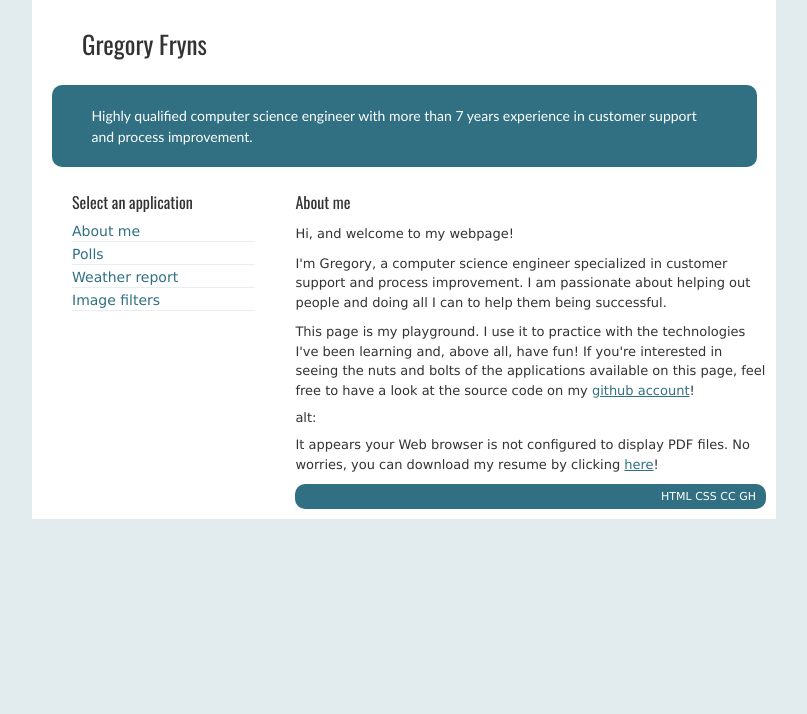
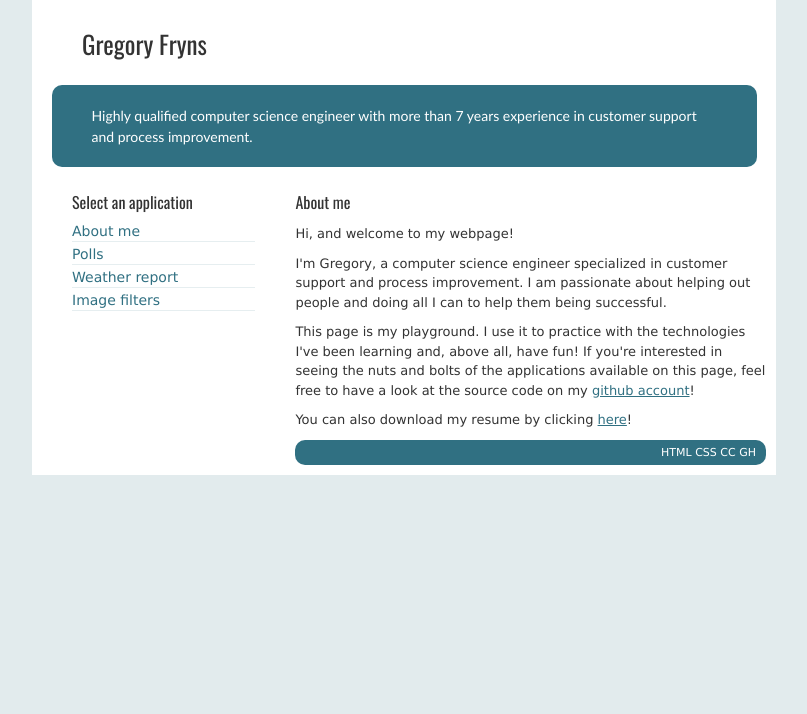
Before and after one commit to gregoryfryns/django_test, a Django app: page / in a window 1280 px wide. Shown: the top 714 px of the page, without its empty margins (236-1043 px from the left). Run offline with Django 3.2, Linux system fonts and the light colour scheme; some libraries are stand-ins or nearby versions.

Commit message:
minor changes

```diff
--- a/imageconv/models.py
+++ b/imageconv/models.py
@@ -76,7 +76,6 @@ def apply_filter(pickled_img, option, target_url):
     url = pickled_img['image_s3_dir'] + '/' + pickled_img['name'] + pickled_img['ext']
     image_file = BytesIO(urllib2.urlopen(url).read())
     im = Image.open(image_file)
-    # im = Image.open(pickled_img['local_path'])
 
     if option == 'BLUR':
         im = im.filter(ImageFilter.BLUR)
--- a/personal_website/settings.py
+++ b/personal_website/settings.py
@@ -65,7 +65,7 @@ DATABASES = {'default': dj_database_url.config()}
 # Honor the 'X-Forwarded-Proto' header for request.is_secure()
 SECURE_PROXY_SSL_HEADER = ('HTTP_X_FORWARDED_PROTO', 'https')
 
-# Django-RQ configuration
+# Django-RQ queues configuration
 RQ_QUEUES = {
     'default': {
         'URL': os.getenv('REDISTOGO_URL', 'redis://localhost:6379'),
@@ -87,7 +87,7 @@ RQ_QUEUES = {
 AWS_ACCESS_KEY = os.environ['AWS_ACCESS_KEY']
 AWS_SECRET_KEY = os.environ['AWS_SECRET_KEY']
 REGION_NAME = 'us-west-1'
-S3_BUCKET = os.environ['S3_BUCKET'] # Object created in this bucket will be deleted after 1 day
+S3_BUCKET = os.environ['S3_BUCKET'] # Bucket configured to delete objects after 1 day
 AWS_S3_BASE_URL = 'https://s3-us-west-1.amazonaws.com/gfryns-webpage/'
 
 # Static asset configuration
@@ -98,12 +98,14 @@ TEMPLATE_DIRS = [os.path.join(BASE_DIR, 'templates')]
 # Static files (CSS, JavaScript, Images)
 # https://docs.djangoproject.com/en/1.6/howto/static-files/
 STATICFILES_DIRS = [os.path.join(BASE_DIR, 'static')]
+STATIC_ROOT = 'staticfiles'
 STATIC_URL = '/static/'
 
 # Media file folders (for uploads)
 MEDIA_ROOT = os.path.join(BASE_DIR, 'tmp/media')
 MEDIA_URL = '/tmp/media/'
 
+# Maximum size for images uploaded in the image conversion app
 # 150 kB - 153600
 # 1MB - 1048576
 # 2.5MB - 2621440
--- a/templates/home.html
+++ b/templates/home.html
@@ -21,7 +21,7 @@
 		<p>I'm Gregory, a computer science engineer specialized in customer support and process improvement. I am passionate about helping out people and doing all I can to help them being successful.</p>
 		<p>This page is my playground. I use it to practice with the technologies I've been learning and, above all, have fun! If you're interested in seeing the nuts and bolts of the applications available on this page, feel free to have a look at the source code on my <a href="https://github.com/gregoryfryns/personal_website" title="source code on Github">github account</a>!</p>
 		<object data="static/docs/resume-gregoryfryns.pdf" type="application/pdf" width="100%" height="200%">
-			alt: <p>It appears your Web browser is not configured to display PDF files. No worries, you can download my resume by clicking <a href="static/docs/resume-gregoryfryns.pdf">here</a>!</p>
+			<p>You can also download my resume by clicking <a href="static/docs/resume-gregoryfryns.pdf">here</a>!</p>
 		</object>
 	</div>
 {% endblock %}
```
